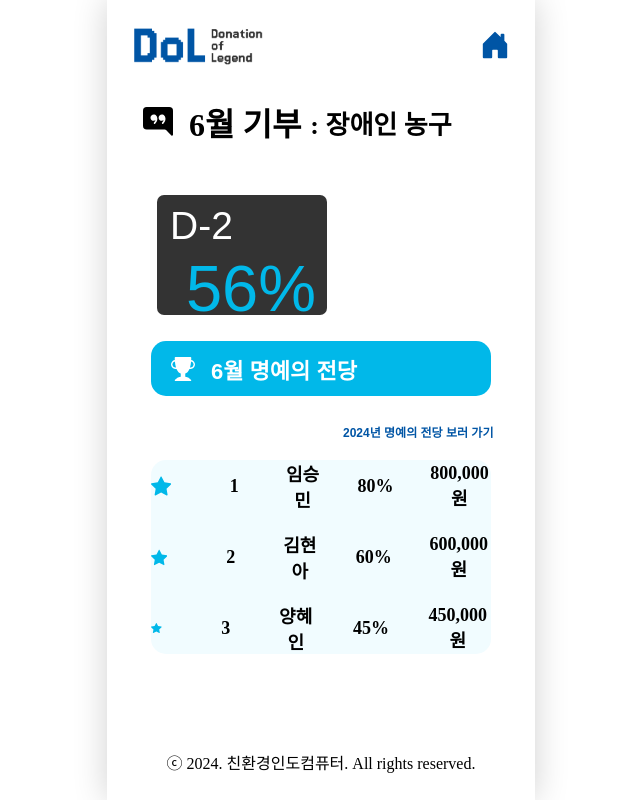
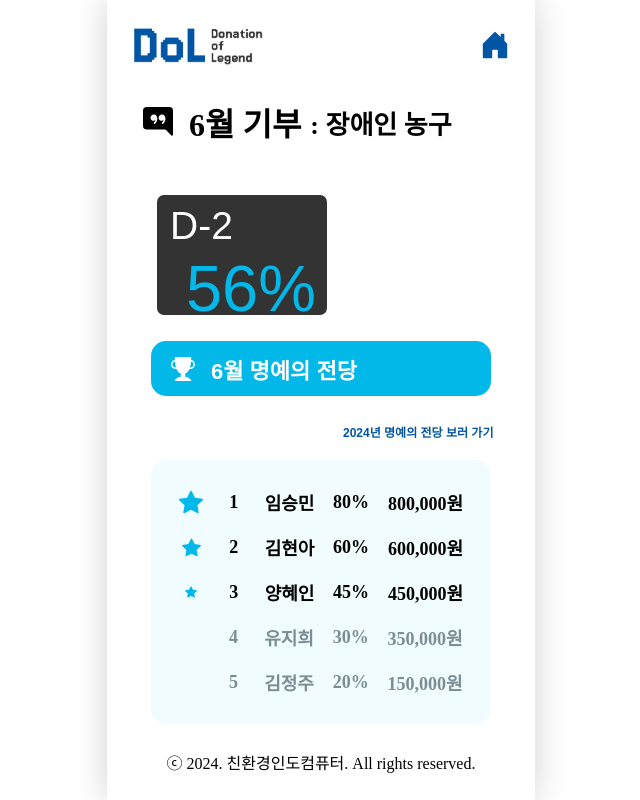
Before and after one commit to 2024-HUFSummer-HACKATHON/EnvIndiaComputer, a React (Create React App) app: page /ranking in a window 1280 px wide. Shown: the whole page, without its empty margins (319-959 px from the left). Built offline with nearby package versions, Linux system fonts and the light colour scheme; a web font is replaced by a local one.

Commit message:
feat: 이번달 명예의 전당, 명예의 전당 리스트

```diff
--- a/src/components/BlockButtons.js
+++ b/src/components/BlockButtons.js
@@ -1,5 +1,5 @@
-import React from 'react'
-import styled from 'styled-components'
+import React from 'react';
+import styled from 'styled-components';
 
 const Button = styled.button`
   display: flex;
@@ -12,15 +12,17 @@ const Button = styled.button`
   border: none;
   border-radius: 15px;
 
-  color: ${({theme})=>theme.colors.white};
-  background-color: ${props => props.bgColor || '#01B8E9'};
-  font-weight: ${({theme})=>theme.fontWeights.Bold};
-  font-size: ${({theme})=>theme.fontSizes.BtnText};
+  color: ${({ theme, textColor }) => textColor || theme.colors.white}; /* textColor prop을 통해 색상을 받아옵니다. */
+  background-color: ${({ bgColor }) => bgColor || '#01B8E9'};
+  font-weight: ${({ theme }) => theme.fontWeights.Bold};
+  font-size: ${({ theme }) => theme.fontSizes.BtnText};
   cursor: pointer;
+
   &:hover {
     opacity: 0.5;
   }
-`
+`;
+
 const Icon = styled.div`
   margin-left: 14px;
   margin-right: 16px;
@@ -32,15 +34,13 @@ const Icon = styled.div`
   }
 `;
 
-function BlockButtons({ text, icon, bgColor, onClick }) {
+function BlockButtons({ text, icon, bgColor, textColor, onClick }) {
   return (
-    <>
-      <Button bgColor={bgColor} onClick={onClick}>
-        <Icon>{icon}</Icon>
-        {text}
-      </Button>
-    </>
-  )
+    <Button bgColor={bgColor} textColor={textColor} onClick={onClick}>
+      <Icon>{icon}</Icon>
+      {text}
+    </Button>
+  );
 }
 
-export default BlockButtons
+export default BlockButtons;
--- a/src/components/PersonRanking.js
+++ b/src/components/PersonRanking.js
@@ -7,6 +7,7 @@ const Box = styled.div`
     background-color: ${({theme})=>theme.backgroundColors.lightBlue};
     border-radius: 15px;
     margin: 19px 44px;
+    padding: 10px 0;
 `
 
 const Person = styled.div`
@@ -14,28 +15,41 @@ const Person = styled.div`
     flex-direction: row;
     justify-content: center;
     align-items: center;
-    gap: 2.5vw;
+    gap: 1vw;
     margin: 19px 0;
     font-size: ${({theme})=>theme.fontSizes.nameText};
     font-weight: 600;
     .icons1{
-        margin-right: 16px;
+        /* margin-left: 16px; */
         width: 24px;
         height: 24px;
         color: #01B8E9;
     }
     .icons2{
-        margin-right: 16px;
+        /* margin-left: 16px; */
         width: 19px;
         height: 19px;
         color: #01B8E9;
     }
     .icons3{
-        margin-right: 16px;
+        /* margin-left: 16px; */
         width: 12px;
         height: 12px;
         color: #01B8E9;
     }
+`
+const Person2 = styled.div`
+    display: flex;
+    flex-direction: row;
+    justify-content: center;
+    align-items: center;
+    gap: 1vw;
+    margin-top: 19px;
+    margin-bottom: 19px;
+    margin-left: 36px;
+    font-size: ${({theme})=>theme.fontSizes.nameText};
+    font-weight: 600;
+    color: #798E93;
 `
 
 const Number = styled.div`
@@ -55,6 +69,13 @@ const Percent = styled.div`
 const Amount = styled.div`
     text-align: center;
 `
+const Icon = styled.div`
+    width: 24px;
+    height: 24px;
+    display: flex;
+    justify-content: center;
+    align-items: center;
+`
 function PersonRanking() {
   return (
     <>
@@ -67,19 +88,35 @@ function PersonRanking() {
             <Amount>800,000원</Amount>
         </Person>
         <Person>
-            <BsFillStarFill className='icons2'/>
+            <Icon>
+                <BsFillStarFill className='icons2'/>
+            </Icon>
             <Number>2</Number>
             <Name>김현아</Name>
             <Percent>60%</Percent>
             <Amount>600,000원</Amount>
         </Person>
         <Person>
-            <BsFillStarFill className='icons3'/>
+            <Icon>
+                <BsFillStarFill className='icons3'/>
+            </Icon>
             <Number>3</Number>
             <Name>양혜인</Name>
             <Percent>45%</Percent>
             <Amount>450,000원</Amount>
         </Person>
+        <Person2 className='under'>
+            <Number>4</Number>
+            <Name>유지희</Name>
+            <Percent>30%</Percent>
+            <Amount>350,000원</Amount>
+        </Person2>
+        <Person2>
+            <Number>5</Number>
+            <Name>김정주</Name>
+            <Percent>20%</Percent>
+            <Amount>150,000원</Amount>
+        </Person2>
       </Box>
     </>
   )
--- a/src/pages/PastRankingList.jsx
+++ b/src/pages/PastRankingList.jsx
@@ -1,5 +1,5 @@
-import React from 'react'
-import { BsFillStarFill, BsCheckCircleFill, BsDashCircle } from "react-icons/bs";
+import React from 'react';
+import { BsFillStarFill, BsCheckCircleFill, BsDashCircle, BsFillTrophyFill } from "react-icons/bs";
 import styled from 'styled-components';
 import BlockButtons from '../components/BlockButtons';
 
@@ -8,15 +8,18 @@ const Title = styled.div`
   flex-direction: row;
   align-items: center;
   margin: 35px 48px;
-  .icons{
+  font-size: ${({ theme }) => theme.fontSizes.BtnText};
+  font-weight: 600;
+  .icons {
     margin-right: 16px;
     width: 24px;
     height: 24px;
   }
-`
+`;
+
 const List = styled.div`
   padding-bottom: 44px;
-`
+`;
 
 const months = [
   "1월", "2월", "3월", "4월", "5월", "6월",
@@ -29,27 +32,30 @@ function PastRankingList() {
   return (
     <>
       <Title>
-        <BsFillStarFill className='icons'/>
-        명예의 전당
+        <BsFillTrophyFill className='icons'/>
+        <span style={{color: '#0055A5', marginRight: '6px'}}>2024 </span> 명예의 전당
       </Title>
       <List>
         {months.map((month, index) => {
-          const isPast = index <= currentMonth; // 현재 달 포함
-          const icon = isPast ? <BsCheckCircleFill/> : <BsDashCircle/>;
-          const bgColor = isPast ? '#FFFBF1' : '#EFE7D4';
+          const isPast = index < currentMonth; // 과거 달
+          const isCurrent = index === currentMonth; // 현재 달
+          const icon = isCurrent ? <BsCheckCircleFill/> : <BsDashCircle/>;
+          const bgColor = isPast ? '#01B8E9' : isCurrent ? '#0055A5' : '#E1F0F4';
+          const textColor = isPast ? '#ffffff' : isCurrent ? '#ffffff' : '#AFCED6'; // 현재 달은 흰색(#ffffff), 과거 달은 흰색(#ffffff), 미래 달은 #AFCED6
+
           return (
             <BlockButtons
               key={index}
               icon={icon}
               text={`${month}: ${month} 주제`}
               bgColor={bgColor}
+              textColor={textColor}
             />
           );
         })}
       </List>
-
     </>
-  )
+  );
 }
 
-export default PastRankingList
+export default PastRankingList;
```
